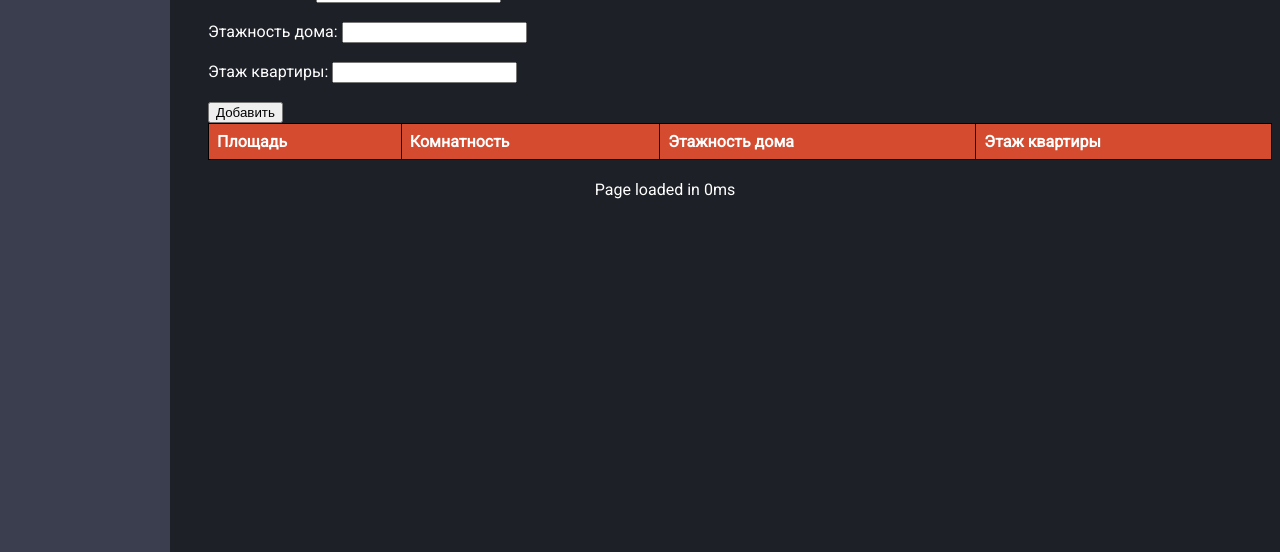
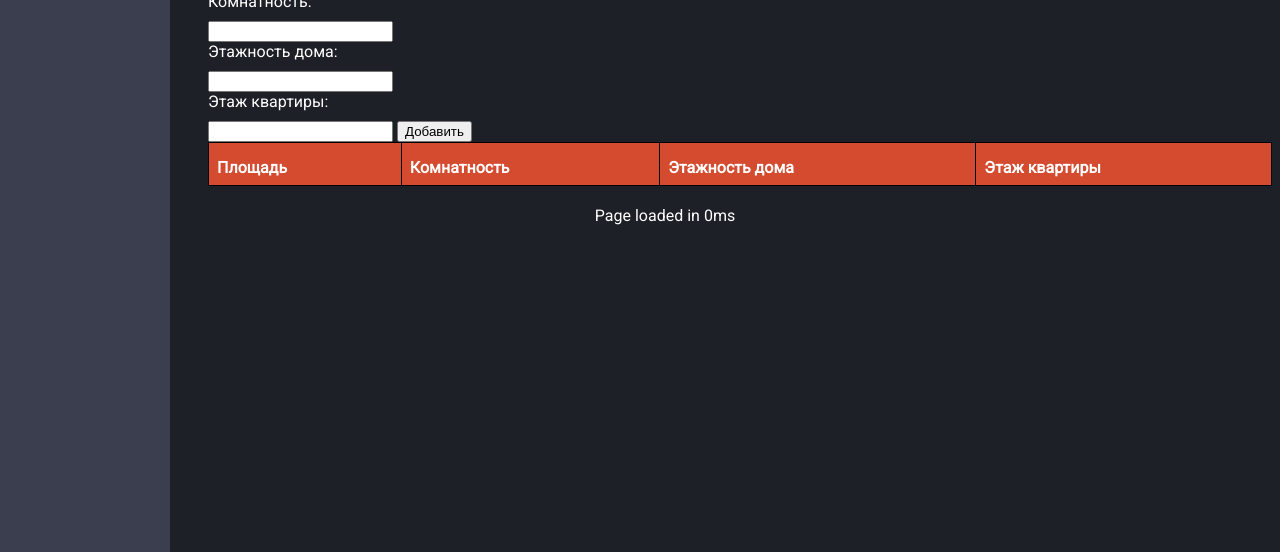
Before and after one commit to RustamOper05/web_lab, a plain HTML site: page predict.html in a window 1280 px wide. Shown: the part 248-800 px from the top of the page. Drawn offline with Linux system fonts and the light colour scheme.

Commit message:
fix form styles

```diff
--- a/css/index_styles.css
+++ b/css/index_styles.css
@@ -283,9 +283,11 @@ th, td {
 th {
     background-color: #d44b30;
     color: white;
+    padding-top: 15px;
 }
 
-/*.item:nth-child(odd) {*/
-/*    background-color: #ffffff;*/
-/*    padding: 10px;*/
-/*}*/
+#apartmentForm label {
+    display: block;
+    margin-bottom: 10px;
+    padding: 5 px;
+}
--- a/predict.html
+++ b/predict.html
@@ -31,13 +31,13 @@
     <h1>Квартиры</h1>
     <form id="apartmentForm">
         <label for="area">Площадь:</label>
-        <input type="text" id="area" name="area"><br><br>
+        <input type="text" id="area" name="area">
         <label for="rooms">Комнатность:</label>
-        <input type="text" id="rooms" name="rooms"><br><br>
+        <input type="text" id="rooms" name="rooms">
         <label for="floors">Этажность дома:</label>
-        <input type="text" id="floors" name="floors"><br><br>
+        <input type="text" id="floors" name="floors">
         <label for="floor">Этаж квартиры:</label>
-        <input type="text" id="floor" name="floor"><br><br>
+        <input type="text" id="floor" name="floor">
         <input type="submit" value="Добавить">
     </form>
     <div id="apartmentList"></div>
```
